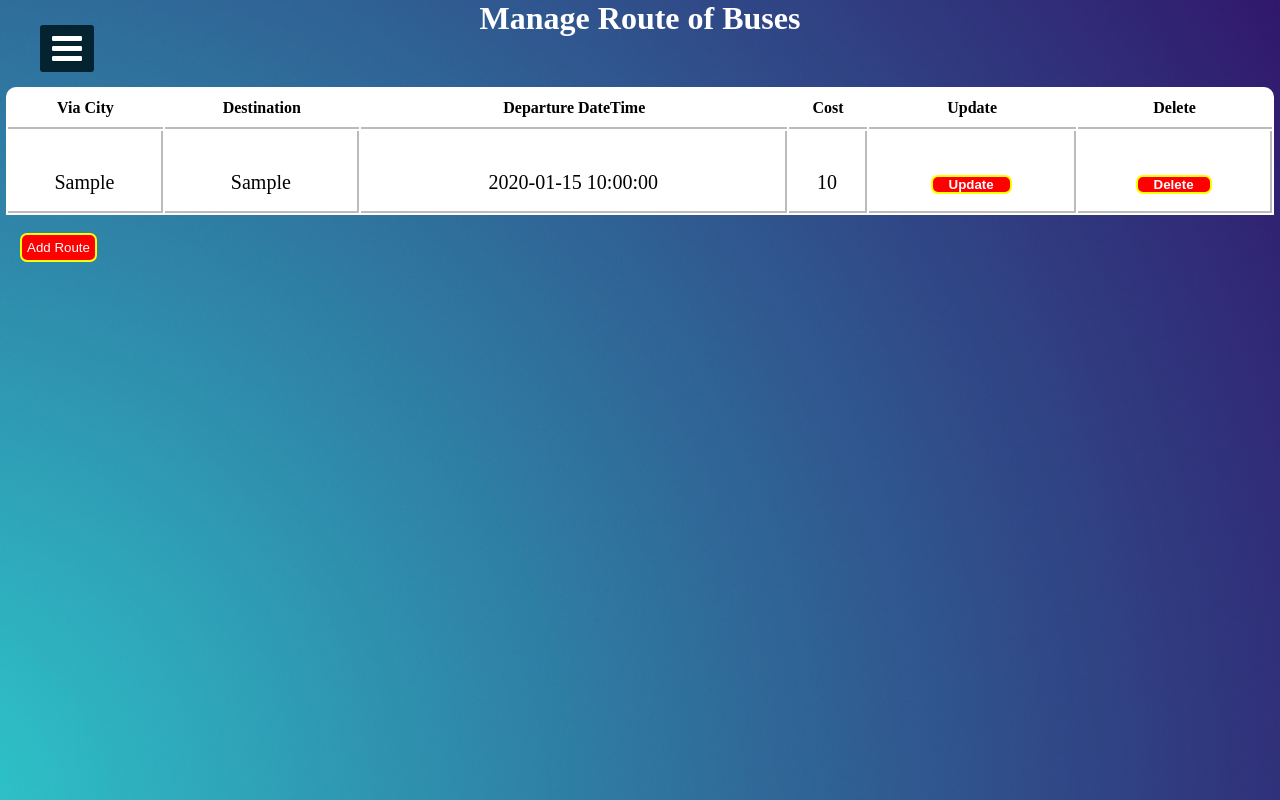
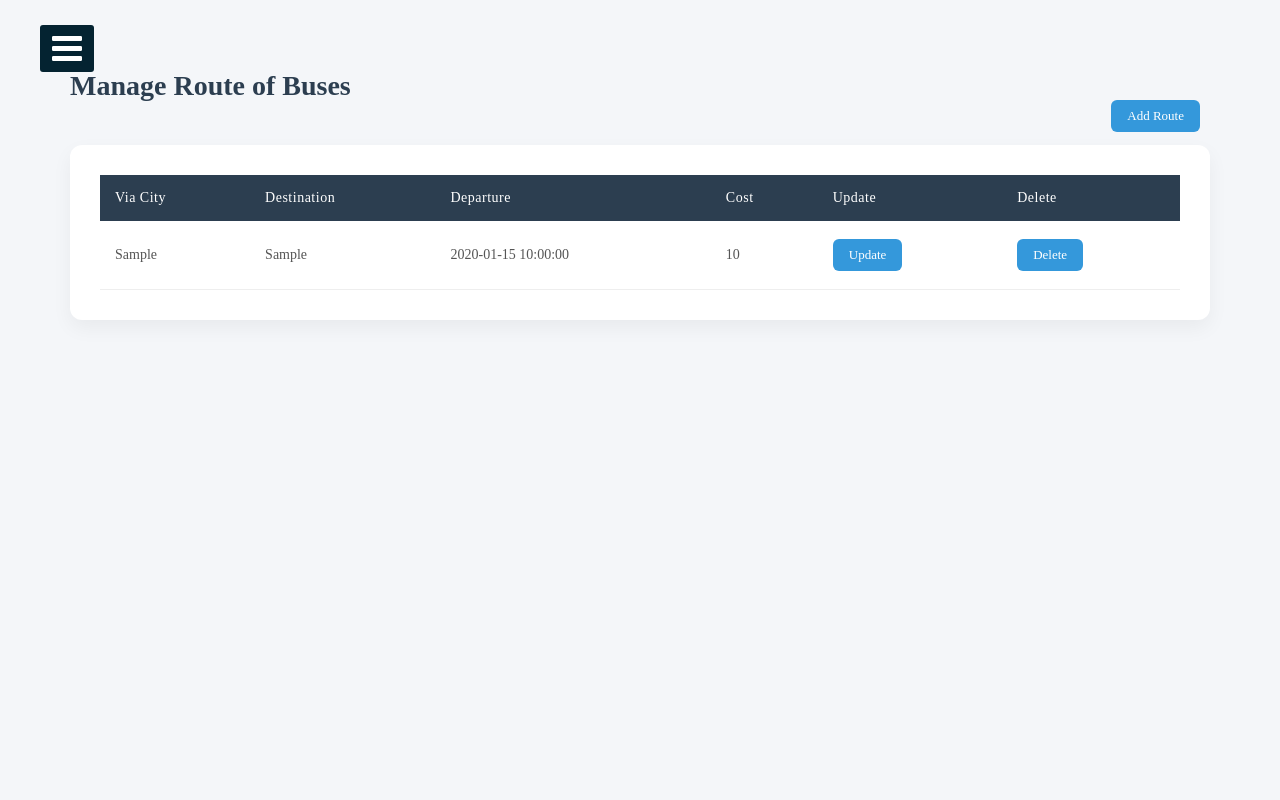
Before and after one commit to ManNjoro/busbooking_fw, a PHP site: page /adminDash.php in a window 1280 px wide. Run offline with PHP 8.4, Linux system fonts and the light colour scheme; the visitor is signed in with stand-in values (Sample User, id 1); tables that the repository leaves empty or names only in its code hold one stand-in row (values such as "Sample post"); some libraries are stand-ins or nearby versions.

Commit message:
Refactored admin dashboard CSS and HTML to use external stylesheet and simplified button styles

```diff
--- a/adminDash.php
+++ b/adminDash.php
@@ -30,106 +30,7 @@
 <head>
   <title>Admin Panel of Bus Services</title>
   <!--cdn icon library -->
-
-	<style type="text/css">
-
-			body{
-
-		  background-image: url("image/20.jpg");
-		  background-position: center;
-		  background-size: cover;
-		  height: 700px;
-		  background-repeat: no-repeat;
-      background-attachment: fixed;
-
-		}
-		.adminTopic{
-			text-align: center;
-			color: #fff;
-
-
-		}
-
-table
-{
-    width:99%;
-    border-collapse: separate !important;
-    margin:auto;
-    /*/table-layout:fixed;/*/
-    text-align:center;
-    margin-top:50px;
-    background-color: rgb(255, 255, 255);
-    border-radius: 10px 10px 0px 0px;
-
-}
-table th
-{
-    border-bottom:2px solid rgb(187, 187, 187);
-    padding:10px 0px 10px 0px;
-    font-family: "balsamiq_sansitalic" !important;
-}
-table tr td
-{
-    border-right: 2px solid rgb(187, 187, 187);
-    height: 58px;
-    padding: 22px 0px 0px 0px;
-    font-family: "monospace;" !important;
-    border-bottom: 2px solid rgb(187, 187, 187);
-    font-size: 20px;
-}
-table tr td a
-{
-    /*background-color: rgb(255, 196, 0);*/
-    color: white;
-    border-radius: 5px;
-    padding: 6px;
-    text-decoration: none;
-    margin: 10px;
-    font-weight: 700;
-}
-
-table tr td button:hover
-{
-
-	/*
-    background: rgb(255, 255, 255);
-    text-decoration:underline;
-    color:tomato;
-    padding: 4px;
-    border:2px solid tomato;
-    transition:background-color 0.2s;*/
-
-    padding: 5px 5px 5px 5px;
-	border: 2px solid yellow;
-    border-radius: 7px;
-    background-color: red;
-    color: white;
-    cursor: pointer;
-}
-button
-{
-    padding: 5px 5px 5px 5x;
-}
-.btnPolicy{
-
-	padding: 5px 5px 5px 5px;
-	border: 2px solid yellow;
-    border-radius: 7px;
-    background-color: red;
-    color: white;
-    margin-left: 20px;
-}
-
-.btnPolicy:hover{
-
-	background:red;
-    padding: 7px 7px 7px 7px;
-    cursor: pointer;
-
-}
-
-
-	</style>
+  <link rel="stylesheet" href="./cssfile/table.css">
 </head>
 <body>
   <input type="checkbox" id="check">
@@ -178,6 +79,8 @@ button
 
 		<h1 class="adminTopic">Manage Route of Buses</h1>
 
+    <a class="btn btn-right" href="Addroute.php">Add Route</a><br/>
+
 
 
 <?php
@@ -186,17 +89,20 @@ button
     $sqlget="SELECT * FROM routes";
     $sqldata=mysqli_query($conn,$sqlget) or die('error getting');
 
-
+    echo "<div class='table-card'>";
     echo "<table>";
-    echo "<tr>
+    echo "<thead>
+    <tr>
     <th>Via City</th>
     <th>Destination</th>
-    <th>Departure DateTime</th>
+    <th>Departure</th>
     <th>Cost</th>
     <th>Update</th>
     <th>Delete</th>
 
-       </tr>";
+       </tr>
+       </thead>
+      <tbody>";
 
        while ($row=mysqli_fetch_array($sqldata,MYSQLI_ASSOC))
        {
@@ -215,8 +121,7 @@ button
 
         <td>
 
-        <button style="border:2px solid yellow; border-radius:7px; background-color:red;color:white;">
-          <a href="updateRoute.php?id=<?php echo $row['id'];?>">
+          <a class="btn" href="updateRoute.php?id=<?php echo $row['id'];?>">
 
 
 
@@ -225,32 +130,25 @@ button
 
           </a>
 
-        </button>
 
         </td><td>
 
-        <button style = "border:2px solid yellow; border-radius:7px; background-color:red;color:white;" >
-          <a href="deleteRoute.php?id=<?php echo $row['id'];?>">
+          <a class="btn" href="deleteRoute.php?id=<?php echo $row['id'];?>">
 
             Delete
 
         </a>
-       </button>
+
 
         </td></tr>
 
 <?php
        }
 
-       echo "</table>";
+       echo "</tbody></table></div>";
 
 
 ?>
-
-<br>
-
-
-                       <a href="Addroute.php">     <button class="btnPolicy">Add Route</button></a>
 
 
 
--- a/cssfile/table.css
+++ b/cssfile/table.css
@@ -59,3 +59,25 @@ body {
       padding: 20px;
     }
   }
+
+.btn {
+    background: #3498db;
+    color: white;
+    padding: 8px 16px;
+    border-radius: 6px;
+    text-decoration: none;
+    font-size: 13px;
+    font-weight: 500;
+    display: inline-block;
+    transition: all 0.3s ease;
+  }
+
+  .btn:hover {
+    background: #2980b9;
+    transform: translateY(-2px);
+  }
+.btn-right {
+    position: absolute;
+    right: 80px;
+    top: 100px;
+}
```
